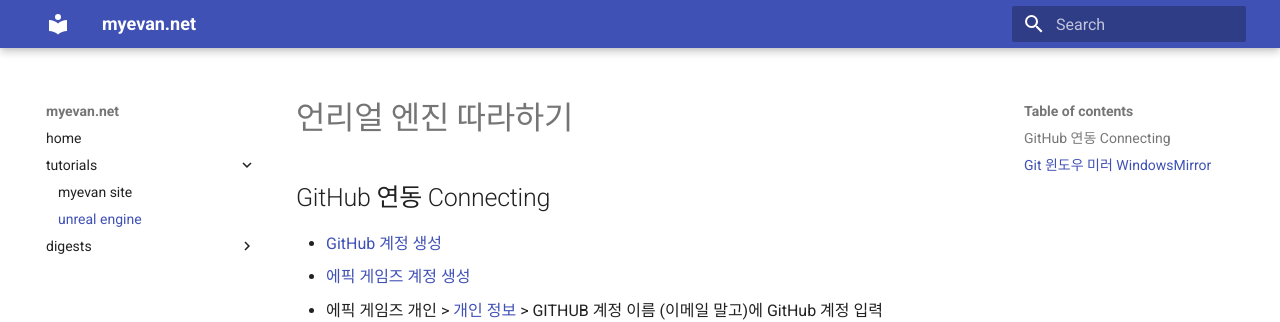
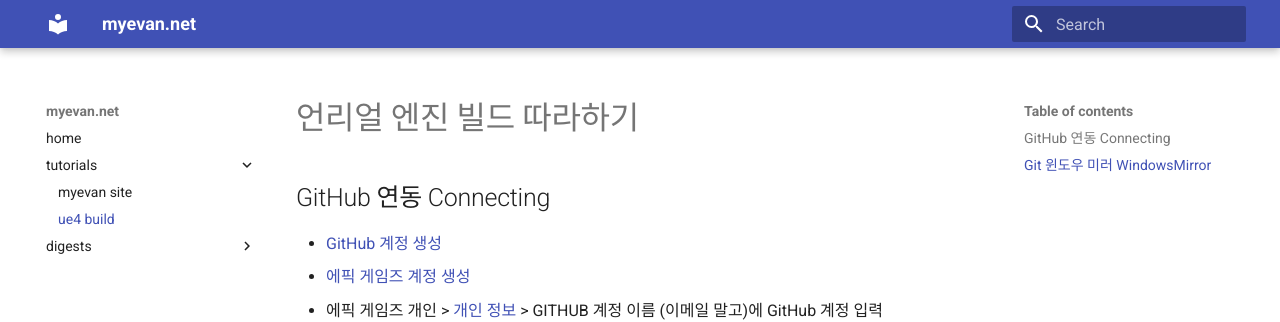
Before and after one commit to myevan/myevan-home, an MkDocs documentation site: the page built from docs/ue4_build_tutorial.md, in a window 1280 px wide and 1066 px high. Shown: the top 322 px of the window. Built offline with MkDocs 1.6.1 and Material for MkDocs 9.7.7, drawn with Linux system fonts in a browser that asks for light colours; old or Windows-style settings are respelled for this version of MkDocs.

Commit message:
언리얼 엔진 빌드 따라하기 문서명 변경

```diff
--- a/docs/unreal_engine_tutorial.md
+++ b/docs/ue4_build_tutorial.md
@@ -1,4 +1,4 @@
-# 언리얼 엔진 따라하기
+# 언리얼 엔진 빌드 따라하기
 
 ## GitHub 연동 Connecting
 
--- a/mkdocs.yml
+++ b/mkdocs.yml
@@ -8,7 +8,7 @@ pages:
     - "home": index.md
     - "tutorials":
         - "myevan site": myevan_site_tutorial.md
-        - "unreal engine": unreal_engine_tutorial.md
+        - "ue4 build": ue4_build_tutorial.md
     - "digests":
         - "windows":
             - "git hosting": windows_git_hosting.md
```
